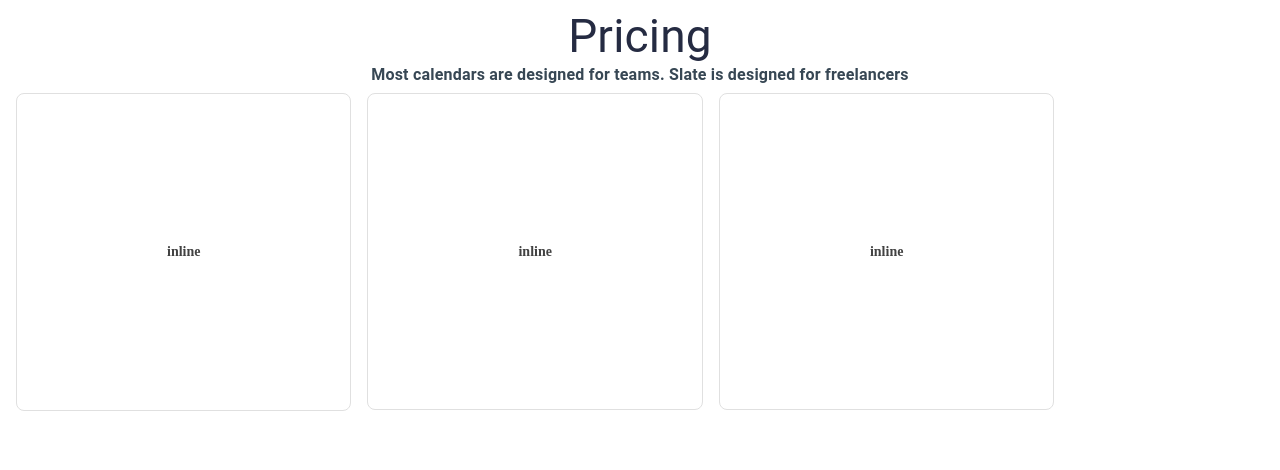
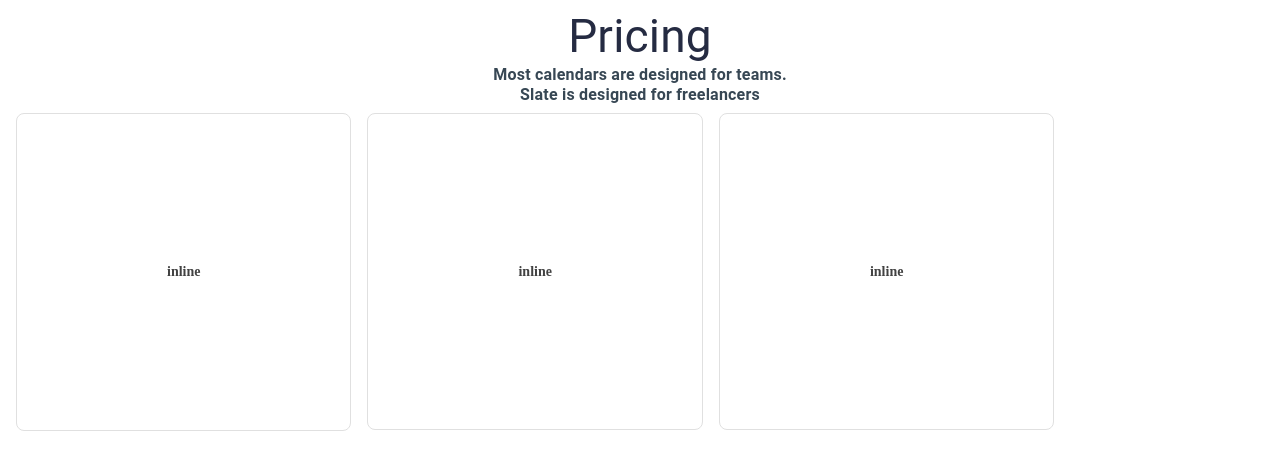
Before and after one commit to ronloheo123/ThreeLegendsNew, a Next.js app: page / in a window 1280 px wide. Shown: the top 470 px of the page. Built offline with nearby package versions, Linux system fonts and the light colour scheme.

Commit message:
DPL-content

```diff
--- a/components/duy.tsx
+++ b/components/duy.tsx
@@ -8,11 +8,13 @@
 interface Content{
   Title: String;
   Text: String;
+  Text2: String;
 
 }
 const PricingContent: Content = {
   Title:"Pricing",
-  Text:"Most calendars are designed for teams. Slate is designed for freelancers",
+  Text:"Most calendars are designed for teams. ",
+  Text2:"Slate is designed for freelancers"
 }
 const Pricing = () =>{
   return(<>
@@ -24,6 +26,11 @@
       <Typography variant="h4" textAlign={"center"} color="#374754" fontSize="16px" fontStyle={"normal"}
       fontWeight="700" lineHeight="20px" letterSpacing="0.2px">
         {PricingContent.Text}
+      </Typography>
+
+      <Typography variant="h4" textAlign={"center"} color="#374754" fontSize="16px" fontStyle={"normal"}
+      fontWeight="700" lineHeight="20px" letterSpacing="0.2px">
+        {PricingContent.Text2}
       </Typography>
 
 
```
